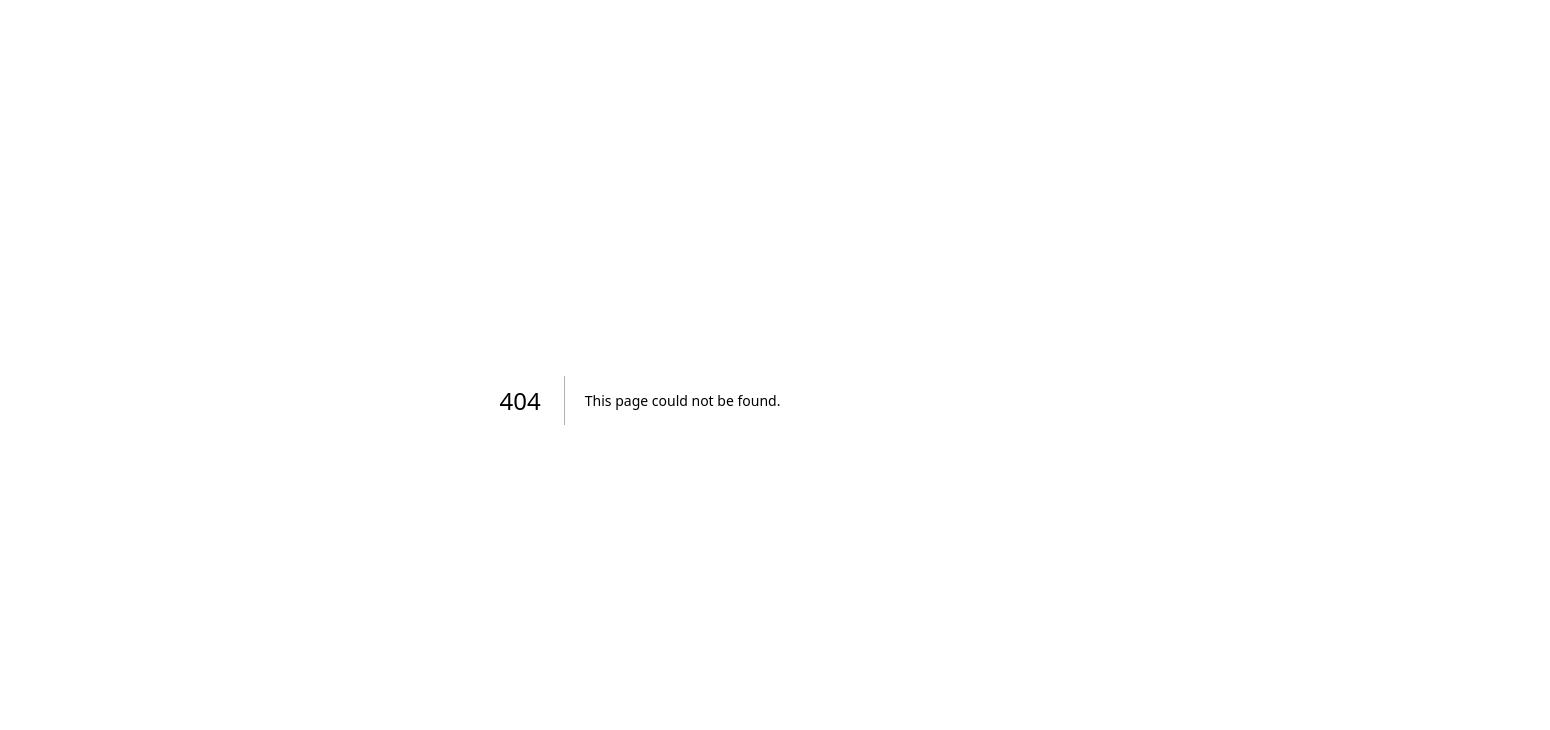
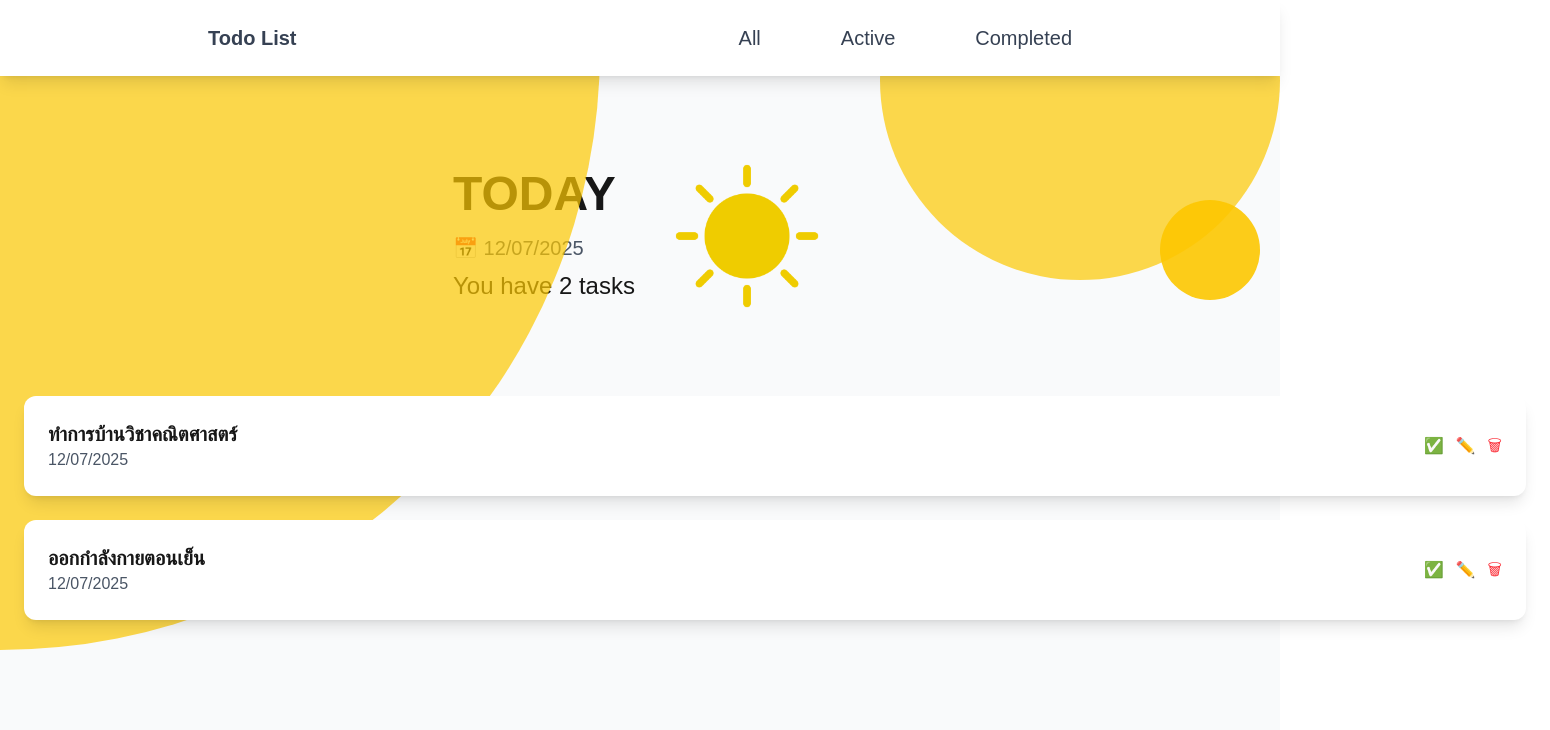
Before and after one commit to 66022905/todolist, a Next.js app: page /today in a window 1280 px wide. Before the commit this address had no page. Shown: the top 730 px of the page, 1550 px wide, since content can reach past the window. Built offline with nearby package versions, Linux system fonts and the light colour scheme.

Commit message:
Add Today page with task management features including add, edit, delete, and complete functionalities

```diff
--- /dev/null
+++ b/app/today/page.tsx
@@ -0,0 +1,247 @@
+"use client";
+import React, { useState } from "react";
+import Navbar from "../component/Navbar";
+import Image from "next/image";
+
+interface Task {
+  id: number;
+  title: string;
+  time: string;
+  completed: boolean;
+  editing?: boolean; // เพิ่มสถานะ editing
+}
+
+export default function Today() {
+  const [showAddForm, setShowAddForm] = useState(false);
+  const [newTitle, setNewTitle] = useState("");
+  const [newTime, setNewTime] = useState("");
+
+  const [tasks, setTasks] = useState<Task[]>([
+    {
+      id: 1,
+      title: "ทำการบ้านวิชาคณิตศาสตร์",
+      time: "12/07/2025", // วัน/เดือน/ปี
+      completed: false,
+      editing: false,
+    },
+    {
+      id: 2,
+      title: "ออกกำลังกายตอนเย็น",
+      time: "12/07/2025",
+      completed: false,
+      editing: false,
+    },
+  ]);
+
+  // เพิ่ม task ใหม่
+  const handleAddTask = () => {
+    if (!newTitle || !newTime) return;
+
+    const newTask: Task = {
+      id: Date.now(),
+      title: newTitle,
+      time: newTime,
+      completed: false,
+      editing: false,
+    };
+
+    setTasks([...tasks, newTask]);
+    setNewTitle("");
+    setNewTime("");
+    setShowAddForm(false);
+  };
+
+  // ลบ task
+  const handleDelete = (id: number) => {
+    setTasks(tasks.filter((t) => t.id !== id));
+  };
+
+  // ติ๊กว่าทำเสร็จแล้ว
+  const handleComplete = (id: number) => {
+    const updated = tasks.map((t) =>
+      t.id === id ? { ...t, completed: true, editing: false } : t
+    );
+    setTasks(updated);
+  };
+
+  // เริ่มแก้ไข task
+  const handleEdit = (id: number) => {
+    const updated = tasks.map((t) =>
+      t.id === id ? { ...t, editing: true } : t
+    );
+    setTasks(updated);
+  };
+
+  // ยกเลิกแก้ไข task
+  const handleCancelEdit = (id: number) => {
+    const updated = tasks.map((t) =>
+      t.id === id ? { ...t, editing: false } : t
+    );
+    setTasks(updated);
+  };
+
+  // บันทึกแก้ไข task
+  const handleSaveEdit = (
+    id: number,
+    updatedTitle: string,
+    updatedTime: string
+  ) => {
+    if (!updatedTitle || !updatedTime) return;
+    const updated = tasks.map((t) =>
+      t.id === id
+        ? { ...t, title: updatedTitle, time: updatedTime, editing: false }
+        : t
+    );
+    setTasks(updated);
+  };
+
+  const todayTasks = tasks.filter((t) => !t.completed);
+  const todayDate = new Date().toLocaleDateString("en-GB");
+
+  return (
+    <div className="relative z-0 min-h-screen pb-24 bg-gray-50">
+      <Navbar />
+
+      {/* Header */}
+      <div className="flex justify-center items-center my-20 px-4 gap-8">
+        <div className="flex flex-col text-center md:text-left">
+          <h1 className="text-5xl font-bold">TODAY</h1>
+          <p className="text-xl mt-4  text-gray-600 ">📅 {todayDate}</p>
+          <p className="text-2xl mt-2">You have {todayTasks.length} tasks</p>
+        </div>
+        <div className="w-[100px] lg:w-[160px] relative aspect-square">
+          <Image src="/today.png" alt="today" fill />
+        </div>
+      </div>
+
+      {/* Task List */}
+      <div className="relative z-10 w-[1550px] mx-auto px-6 space-y-6">
+        {todayTasks.map((task) =>
+          task.editing ? (
+            // ฟอร์มแก้ไข
+            <EditTaskForm
+              key={task.id}
+              task={task}
+              onSave={handleSaveEdit}
+              onCancel={handleCancelEdit}
+            />
+          ) : (
+            // แสดง task ปกติ
+            <div
+              key={task.id}
+              className="bg-white p-6 rounded-xl shadow-lg  flex justify-between items-center"
+            >
+              <div>
+                <div className="font-bold text-xl">{task.title}</div>
+                <div className="text-md text-gray-600">{task.time}</div>
+              </div>
+              <div className="flex items-center gap-3">
+                <button
+                  onClick={() => handleComplete(task.id)}
+                  className="text-green-600 hover:text-green-800  cursor-pointer"
+                  title="Mark as completed"
+                >
+                  ✅
+                </button>
+                <button
+                  onClick={() => handleEdit(task.id)}
+                  className="text-blue-600 hover:text-blue-800  cursor-pointer"
+                  title="Edit task"
+                >
+                  ✏️
+                </button>
+                <button
+                  onClick={() => handleDelete(task.id)}
+                  className="text-red-500 hover:text-red-700  cursor-pointer"
+                  title="Delete task"
+                >
+                  🗑
+                </button>
+              </div>
+            </div>
+          )
+        )}
+
+        {/* Add Form */}
+        {showAddForm && (
+          <div className="bg-white p-4 rounded-xl shadow space-y-3">
+            <input
+              type="text"
+              placeholder="Task title"
+              value={newTitle}
+              onChange={(e) => setNewTitle(e.target.value)}
+              className="w-full border p-2 rounded  "
+            />
+            <input
+              type="date"
+              value={newTime}
+              onChange={(e) => setNewTime(e.target.value)}
+              className="w-full border p-2 rounded  "
+            />
+
+            <button
+              onClick={handleAddTask}
+              className="bg-green-600 text-white w-full py-2 rounded hover:bg-green-700  cursor-pointer"
+            >
+              Save Task
+            </button>
+          </div>
+        )}
+      </div>
+
+      {/* Add Task Button (Always at bottom) */}
+      <div className="fixed bottom-5 right-5 z-50">
+        <button
+          onClick={() => setShowAddForm(!showAddForm)}
+          className="bg-blue-500 hover:bg-blue-600 text-white px-6 py-3 rounded-full shadow-xl  cursor-pointer"
+        >
+          {showAddForm ? "Cancel" : "＋ Add Task"}
+        </button>
+      </div>
+    </div>
+  );
+}
+
+// Component แยกฟอร์มแก้ไข task
+interface EditTaskFormProps {
+  task: Task;
+  onSave: (id: number, title: string, time: string) => void;
+  onCancel: (id: number) => void;
+}
+
+function EditTaskForm({ task, onSave, onCancel }: EditTaskFormProps) {
+  const [title, setTitle] = useState(task.title);
+  const [time, setTime] = useState(task.time);
+
+  return (
+    <div className="bg-white p-4 rounded-xl shadow space-y-3 flex flex-col">
+      <input
+        type="text"
+        value={title}
+        onChange={(e) => setTitle(e.target.value)}
+        className="w-full border p-2 rounded  "
+      />
+      <input
+        type="date"
+        value={time}
+        onChange={(e) => setTime(e.target.value)}
+        className="w-full border p-2 rounded  "
+      />
+
+      <div className="flex gap-3 ">
+        <button
+          onClick={() => onSave(task.id, title, time)}
+          className="bg-green-600 text-white py-2 px-4 rounded hover:bg-green-700 cursor-pointer"
+        >
+          Save
+        </button>
+        <button
+          onClick={() => onCancel(task.id)}
+          className="bg-gray-400 text-white py-2 px-4 rounded hover:bg-gray-500 cursor-pointer"
+        >
+          Cancel
+        </button>
+      </div>
+    </div>
+  );
+}
```
